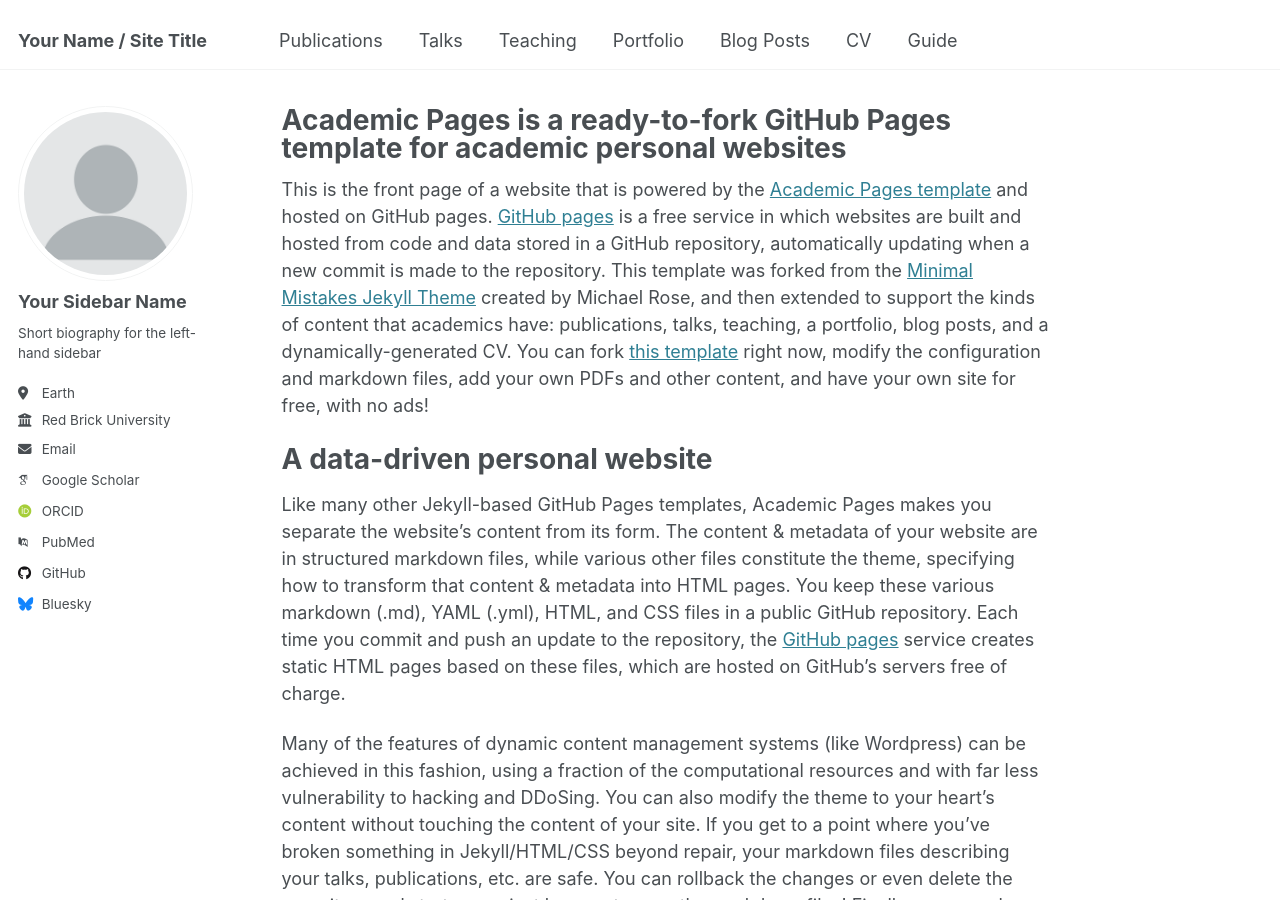
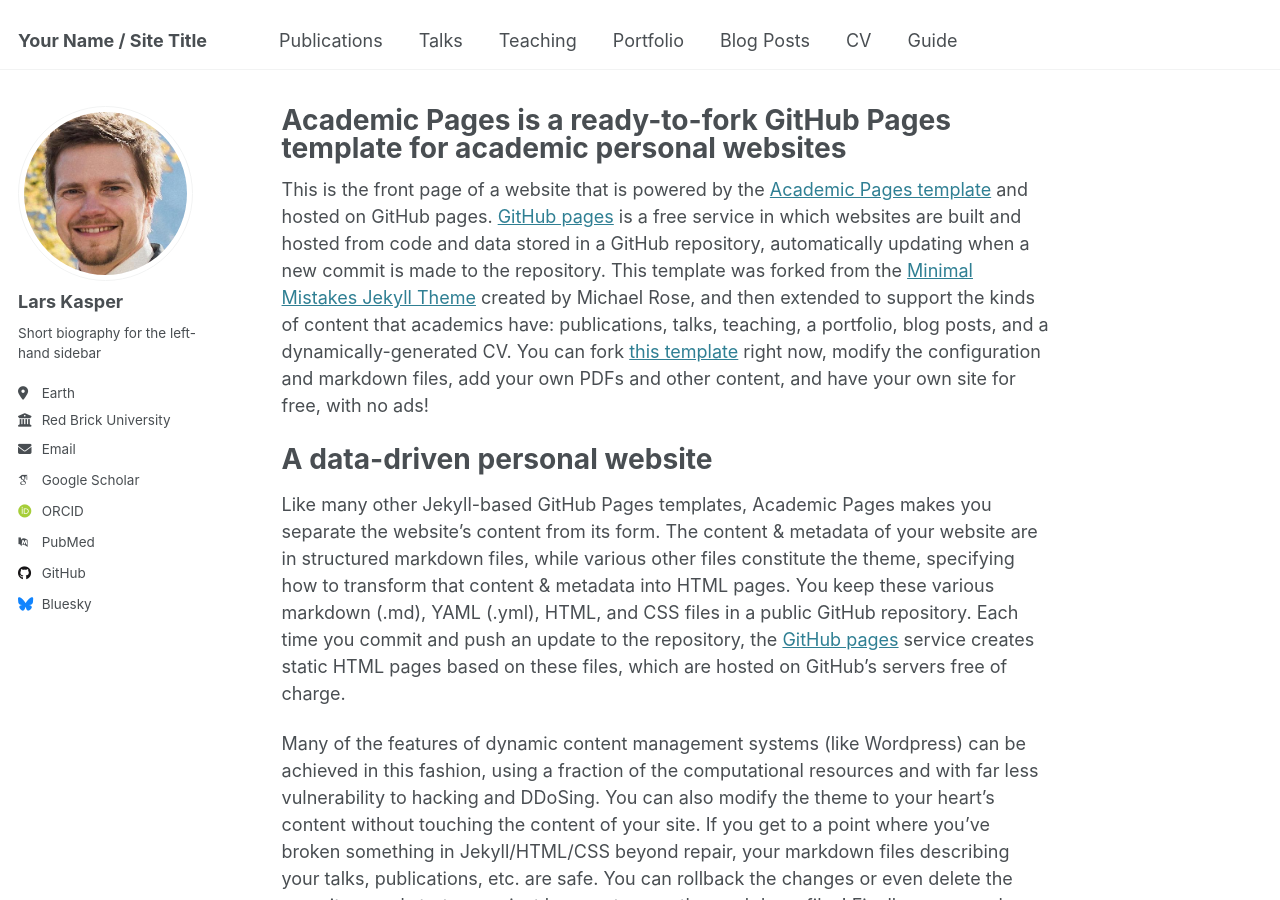
Before and after one commit to mrikasper/mrikasper.github.io, a Jekyll site: the page built from _pages/about.md, in a window 1280 px wide and 900 px high. Built offline with Jekyll 4.4.1, drawn with Linux system fonts in a browser that asks for light colours; some web fonts are replaced.

Commit message:
Test to change name and avatar for github

```diff
--- a/_config.yml
+++ b/_config.yml
@@ -23,7 +23,7 @@ repository               : "academicpages/academicpages.github.io"
 author:
   # Biographic information
   avatar           : "profile.png"
-  name             : "Your Sidebar Name"
+  name             : "Lars Kasper"
   pronouns         : # example: "she/her"
   bio              : "Short biography for the left-hand sidebar"
   location         : "Earth"
```
Also changed, not shown: images/profile.png.
